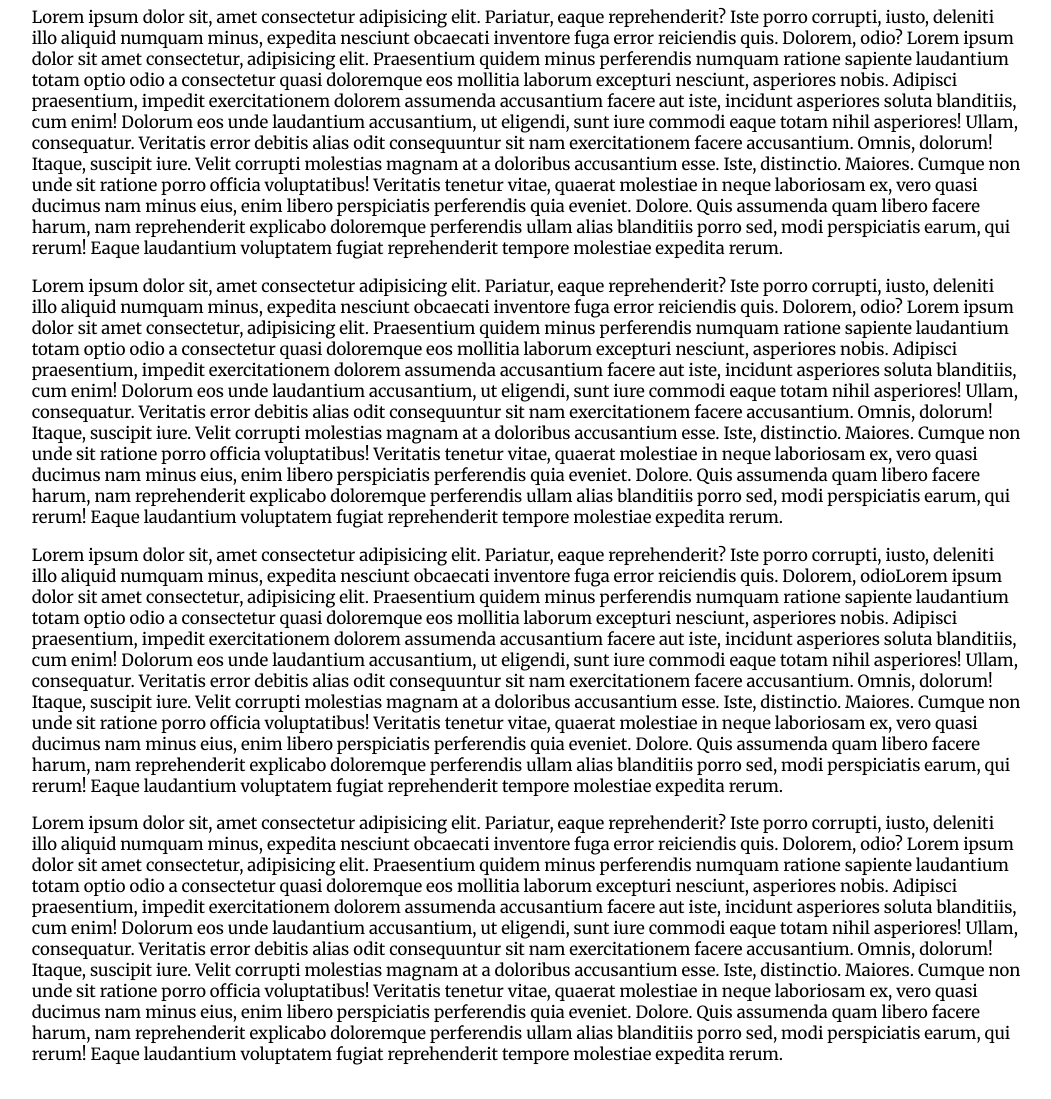
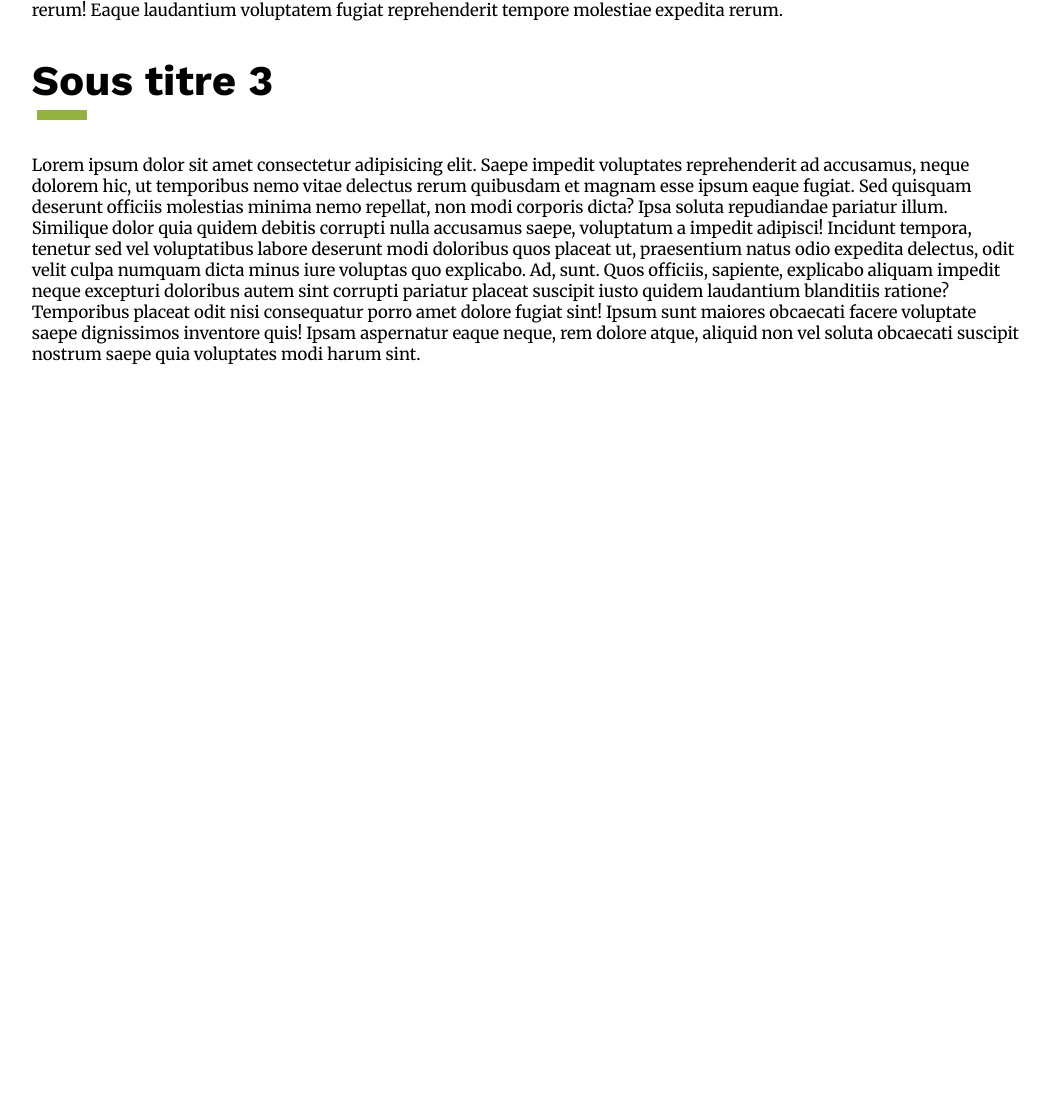
Before and after one commit to itskatt/BitImpact, a plain HTML site: page page_article.html in a window 1280 px wide. Shown: the part 1224-2323 px from the top of the page, without its empty margins (113-1164 px from the left). After the commit the page ends 1622 px from the top, so only its background shows below. Drawn offline with nearby package versions, Linux system fonts and the light colour scheme.

Commit message:
petits traits en dessous des sous-titres

```diff
--- a/css/article.css
+++ b/css/article.css
@@ -51,6 +51,21 @@ h1 {
 h2 {
     /* font-size: 2.5em; */
     font-size: var(--step-4);
+    /* color: var(--vert-fonce); */
+}
+
+/* Le petit trait en dessous des sous-titres */
+h2::after {
+    content: "";
+    display: block;
+
+    width: 50px;
+    height: 10px;
+    margin-top: 5px;
+    margin-left: 5px;;
+
+    /* TODO: la couleur change en fonction des articles */
+    background-color: var(--vert-clair);
 }
 
 main {
--- a/page_article.html
+++ b/page_article.html
@@ -64,77 +64,26 @@
                     Quis assumenda quam libero facere harum, nam reprehenderit explicabo doloremque perferendis ullam
                     alias blanditiis porro sed, modi perspiciatis earum, qui rerum! Eaque laudantium voluptatem fugiat
                     reprehenderit tempore molestiae expedita rerum.</p>
-                <p>Lorem ipsum dolor sit, amet consectetur adipisicing elit. Pariatur, eaque reprehenderit? Iste porro
-                    corrupti, iusto, deleniti illo aliquid numquam minus, expedita nesciunt obcaecati inventore fuga
-                    error reiciendis quis. Dolorem, odio?
-                    Lorem ipsum dolor sit amet consectetur, adipisicing elit. Praesentium quidem minus perferendis
-                    numquam ratione sapiente laudantium totam optio odio a consectetur quasi doloremque eos mollitia
-                    laborum excepturi nesciunt, asperiores nobis.
-                    Adipisci praesentium, impedit exercitationem dolorem assumenda accusantium facere aut iste, incidunt
-                    asperiores soluta blanditiis, cum enim! Dolorum eos unde laudantium accusantium, ut eligendi, sunt
-                    iure commodi eaque totam nihil asperiores!
-                    Ullam, consequatur. Veritatis error debitis alias odit consequuntur sit nam exercitationem facere
-                    accusantium. Omnis, dolorum! Itaque, suscipit iure. Velit corrupti molestias magnam at a doloribus
-                    accusantium esse. Iste, distinctio. Maiores.
-                    Cumque non unde sit ratione porro officia voluptatibus! Veritatis tenetur vitae, quaerat molestiae
-                    in neque laboriosam ex, vero quasi ducimus nam minus eius, enim libero perspiciatis perferendis quia
-                    eveniet. Dolore.
-                    Quis assumenda quam libero facere harum, nam reprehenderit explicabo doloremque perferendis ullam
-                    alias blanditiis porro sed, modi perspiciatis earum, qui rerum! Eaque laudantium voluptatem fugiat
-                    reprehenderit tempore molestiae expedita rerum.</p>
-                <p>Lorem ipsum dolor sit, amet consectetur adipisicing elit. Pariatur, eaque reprehenderit? Iste porro
-                    corrupti, iusto, deleniti illo aliquid numquam minus, expedita nesciunt obcaecati inventore fuga
-                    error reiciendis quis. Dolorem, odio?
-                    Lorem ipsum dolor sit amet consectetur, adipisicing elit. Praesentium quidem minus perferendis
-                    numquam ratione sapiente laudantium totam optio odio a consectetur quasi doloremque eos mollitia
-                    laborum excepturi nesciunt, asperiores nobis.
-                    Adipisci praesentium, impedit exercitationem dolorem assumenda accusantium facere aut iste, incidunt
-                    asperiores soluta blanditiis, cum enim! Dolorum eos unde laudantium accusantium, ut eligendi, sunt
-                    iure commodi eaque totam nihil asperiores!
-                    Ullam, consequatur. Veritatis error debitis alias odit consequuntur sit nam exercitationem facere
-                    accusantium. Omnis, dolorum! Itaque, suscipit iure. Velit corrupti molestias magnam at a doloribus
-                    accusantium esse. Iste, distinctio. Maiores.
-                    Cumque non unde sit ratione porro officia voluptatibus! Veritatis tenetur vitae, quaerat molestiae
-                    in neque laboriosam ex, vero quasi ducimus nam minus eius, enim libero perspiciatis perferendis quia
-                    eveniet. Dolore.
-                    Quis assumenda quam libero facere harum, nam reprehenderit explicabo doloremque perferendis ullam
-                    alias blanditiis porro sed, modi perspiciatis earum, qui rerum! Eaque laudantium voluptatem fugiat
-                    reprehenderit tempore molestiae expedita rerum.</p>
-                <p>Lorem ipsum dolor sit, amet consectetur adipisicing elit. Pariatur, eaque reprehenderit? Iste porro
-                    corrupti, iusto, deleniti illo aliquid numquam minus, expedita nesciunt obcaecati inventore fuga
-                    error reiciendis quis. Dolorem, odioLorem ipsum dolor sit amet consectetur, adipisicing elit.
-                    Praesentium quidem minus perferendis numquam ratione sapiente laudantium totam optio odio a
-                    consectetur quasi doloremque eos mollitia laborum excepturi nesciunt, asperiores nobis.
-                    Adipisci praesentium, impedit exercitationem dolorem assumenda accusantium facere aut iste, incidunt
-                    asperiores soluta blanditiis, cum enim! Dolorum eos unde laudantium accusantium, ut eligendi, sunt
-                    iure commodi eaque totam nihil asperiores!
-                    Ullam, consequatur. Veritatis error debitis alias odit consequuntur sit nam exercitationem facere
-                    accusantium. Omnis, dolorum! Itaque, suscipit iure. Velit corrupti molestias magnam at a doloribus
-                    accusantium esse. Iste, distinctio. Maiores.
-                    Cumque non unde sit ratione porro officia voluptatibus! Veritatis tenetur vitae, quaerat molestiae
-                    in neque laboriosam ex, vero quasi ducimus nam minus eius, enim libero perspiciatis perferendis quia
-                    eveniet. Dolore.
-                    Quis assumenda quam libero facere harum, nam reprehenderit explicabo doloremque perferendis ullam
-                    alias blanditiis porro sed, modi perspiciatis earum, qui rerum! Eaque laudantium voluptatem fugiat
-                    reprehenderit tempore molestiae expedita rerum.</p>
-                <p>Lorem ipsum dolor sit, amet consectetur adipisicing elit. Pariatur, eaque reprehenderit? Iste porro
-                    corrupti, iusto, deleniti illo aliquid numquam minus, expedita nesciunt obcaecati inventore fuga
-                    error reiciendis quis. Dolorem, odio?
-                    Lorem ipsum dolor sit amet consectetur, adipisicing elit. Praesentium quidem minus perferendis
-                    numquam ratione sapiente laudantium totam optio odio a consectetur quasi doloremque eos mollitia
-                    laborum excepturi nesciunt, asperiores nobis.
-                    Adipisci praesentium, impedit exercitationem dolorem assumenda accusantium facere aut iste, incidunt
-                    asperiores soluta blanditiis, cum enim! Dolorum eos unde laudantium accusantium, ut eligendi, sunt
-                    iure commodi eaque totam nihil asperiores!
-                    Ullam, consequatur. Veritatis error debitis alias odit consequuntur sit nam exercitationem facere
-                    accusantium. Omnis, dolorum! Itaque, suscipit iure. Velit corrupti molestias magnam at a doloribus
-                    accusantium esse. Iste, distinctio. Maiores.
-                    Cumque non unde sit ratione porro officia voluptatibus! Veritatis tenetur vitae, quaerat molestiae
-                    in neque laboriosam ex, vero quasi ducimus nam minus eius, enim libero perspiciatis perferendis quia
-                    eveniet. Dolore.
-                    Quis assumenda quam libero facere harum, nam reprehenderit explicabo doloremque perferendis ullam
-                    alias blanditiis porro sed, modi perspiciatis earum, qui rerum! Eaque laudantium voluptatem fugiat
-                    reprehenderit tempore molestiae expedita rerum.</p>
+            </section>
+            <section>
+                <h2>Sous titre 3</h2>
+                <p>
+                    Lorem ipsum dolor sit amet consectetur adipisicing elit. Saepe impedit voluptates reprehenderit ad
+                    accusamus, neque dolorem hic, ut temporibus nemo vitae delectus rerum quibusdam et magnam esse ipsum
+                    eaque fugiat.
+                    Sed quisquam deserunt officiis molestias minima nemo repellat, non modi corporis dicta? Ipsa soluta
+                    repudiandae pariatur illum. Similique dolor quia quidem debitis corrupti nulla accusamus saepe,
+                    voluptatum a impedit adipisci!
+                    Incidunt tempora, tenetur sed vel voluptatibus labore deserunt modi doloribus quos placeat ut,
+                    praesentium natus odio expedita delectus, odit velit culpa numquam dicta minus iure voluptas quo
+                    explicabo. Ad, sunt.
+                    Quos officiis, sapiente, explicabo aliquam impedit neque excepturi doloribus autem sint corrupti
+                    pariatur placeat suscipit iusto quidem laudantium blanditiis ratione? Temporibus placeat odit nisi
+                    consequatur porro amet dolore fugiat sint!
+                    Ipsum sunt maiores obcaecati facere voluptate saepe dignissimos inventore quis! Ipsam aspernatur
+                    eaque neque, rem dolore atque, aliquid non vel soluta obcaecati suscipit nostrum saepe quia
+                    voluptates modi harum sint.
+                </p>
             </section>
         </main>
     </div>
```
